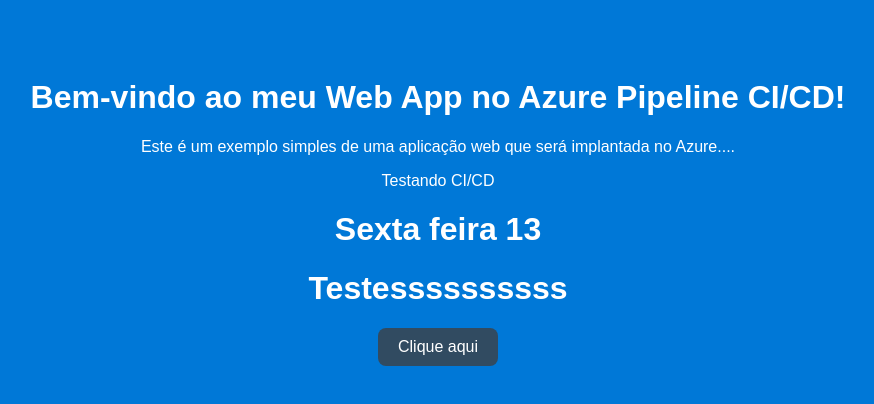
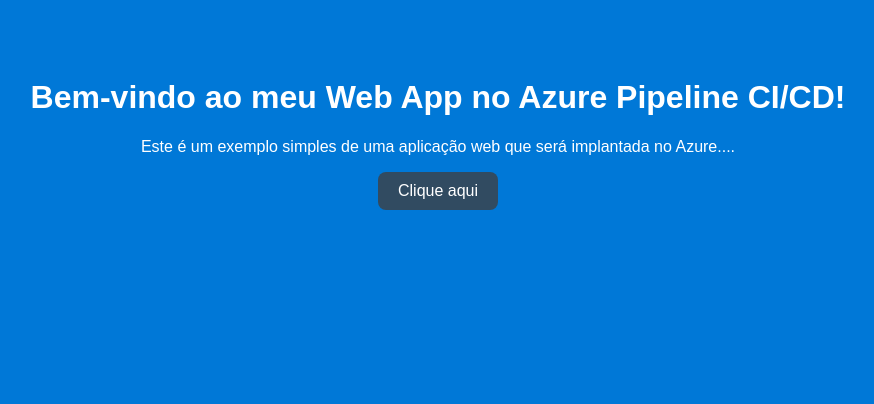
Before and after one commit to GilsonRavaiani/slotwebapp, a website: page index.html in a window 1280 px wide. Shown: the whole page, without its empty margins (202-1076 px from the left). Drawn offline with Linux system fonts and the light colour scheme.

Commit message:
Ajustes no codigo

```diff
--- a/index.html
+++ b/index.html
@@ -9,11 +9,7 @@
 <body>
     <h1>Bem-vindo ao meu Web App no Azure Pipeline CI/CD!</h1>
     <p>Este é um exemplo simples de uma aplicação web que será implantada no Azure....</p>
-    <p>Testando CI/CD</p>
 
-    <h1>Sexta feira 13</h1>
-
-    <h1>Testessssssssss</h1>
     <button onclick="mostrarMensagem()">Clique aqui</button>
     <p id="mensagem"></p>
 
```
